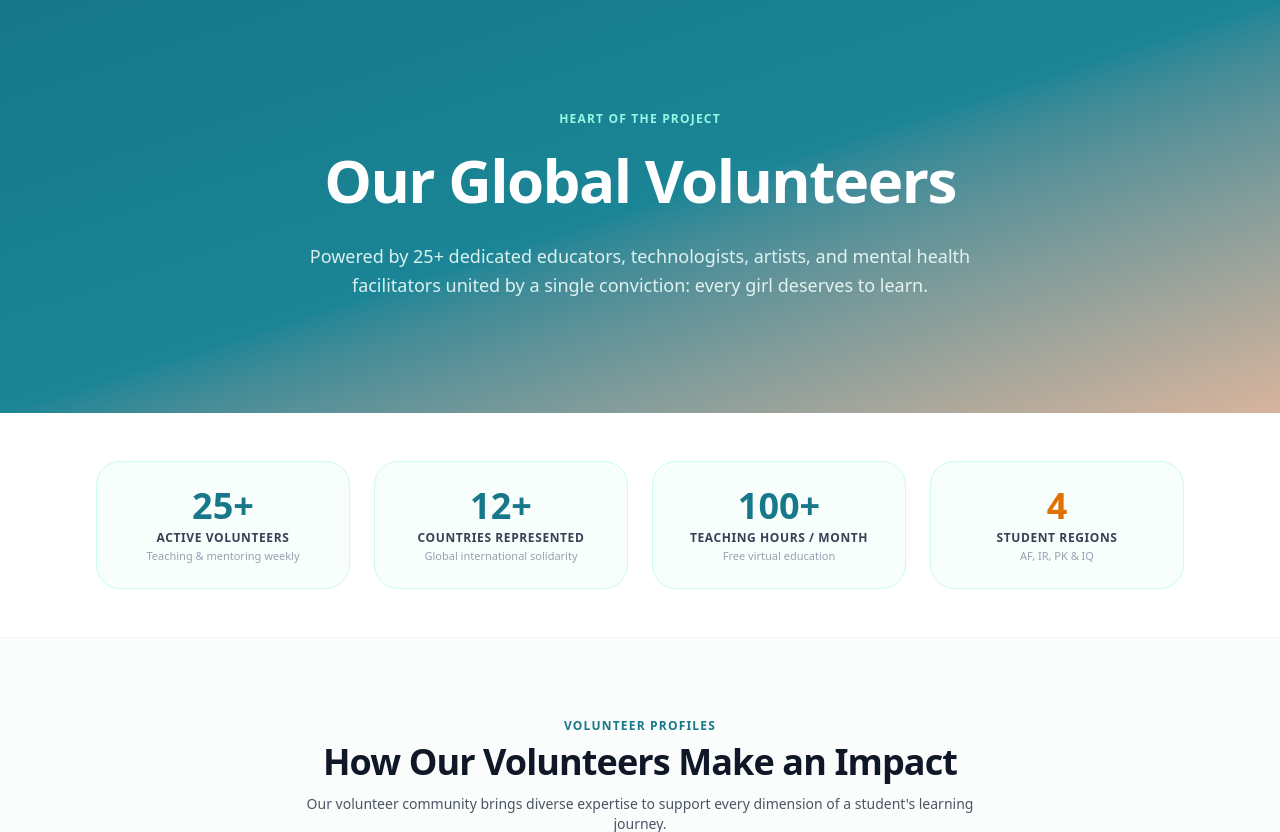
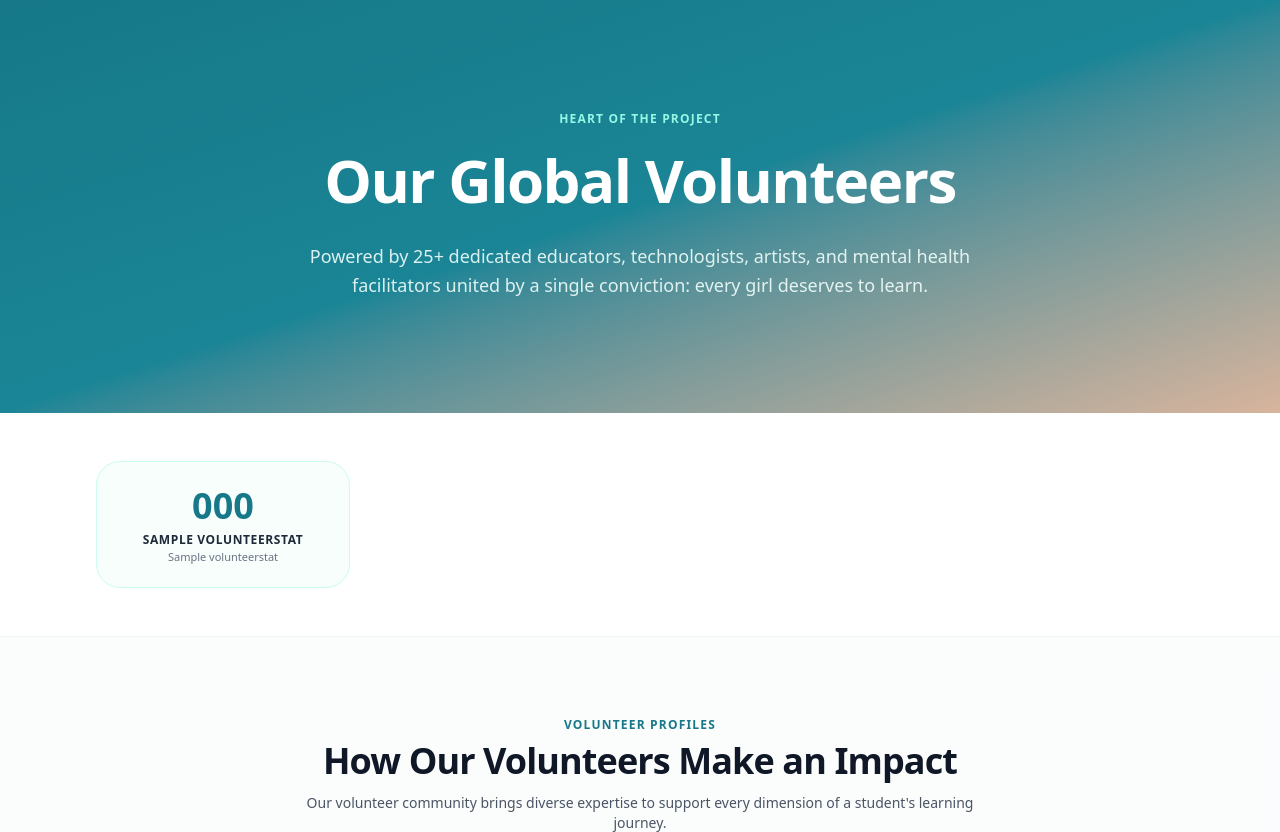
Before and after one commit to KhairullahChakir/educacion-para-ella, a Django app: page /volunteers/ in a window 1280 px wide. Shown: the part 98-930 px from the top of the page. Run offline with Django 5.2, Linux system fonts and the light colour scheme; tables that the repository leaves empty hold one stand-in row (values such as "Sample post").

Commit message:
Make impact numbers and statistics dynamic on Volunteers page with VolunteerStat model and editable Django Admin table

```diff
--- a/core/models.py
+++ b/core/models.py
@@ -235,3 +235,33 @@ class CountryReach(models.Model):
 
     def __str__(self):
         return f"{self.country_name} ({self.country_code})"
+
+
+class VolunteerStat(models.Model):
+    """Dynamic impact numbers and statistics strip displayed on the Volunteers page."""
+    number_value = models.CharField(max_length=50, default="25+", help_text="The stat number / metric (e.g. 25+, 12+, 100+, 4)")
+    label = models.CharField(max_length=100, help_text="Stat label (e.g. Active Volunteers, Countries Represented)")
+    subtitle = models.CharField(max_length=150, help_text="Stat subtitle explanation (e.g. Teaching & mentoring weekly)")
+    color_accent = models.CharField(max_length=30, default="teal", choices=[('teal', 'Teal'), ('amber', 'Amber'), ('blue', 'Blue'), ('purple', 'Purple')], help_text="Number highlight color")
+    order = models.PositiveIntegerField(default=0, help_text="Display order")
+    is_active = models.BooleanField(default=True, help_text="Active toggle")
+    created_at = models.DateTimeField(auto_now_add=True)
+
+    class Meta:
+        ordering = ['order', '-created_at']
+        verbose_name = "Volunteer Impact Statistic"
+        verbose_name_plural = "Volunteer Impact Statistics"
+
+    def __str__(self):
+        return f"{self.number_value} - {self.label}"
+
+    @property
+    def text_color_class(self):
+        if self.color_accent == 'amber':
+            return 'text-amber-600'
+        elif self.color_accent == 'blue':
+            return 'text-blue-600'
+        elif self.color_accent == 'purple':
+            return 'text-purple-600'
+        else:
+            return 'text-[#167888]'
--- a/core/templates/core/volunteers.html
+++ b/core/templates/core/volunteers.html
@@ -15,33 +15,27 @@
     </div>
 </section>
 
-<!-- Impact Stats Strip -->
+<!-- Impact Stats Strip (Dynamic VolunteerStat Backend Data) -->
 <section class="bg-white py-12 border-b border-gray-100">
     <div class="max-w-6xl mx-auto px-4 sm:px-6 lg:px-8">
         <div class="grid grid-cols-2 lg:grid-cols-4 gap-6">
-            <div class="p-6 bg-teal-50/50 rounded-3xl border border-teal-100 text-center">
-                <p class="text-3xl sm:text-4xl font-black text-[#167888]">25+</p>
-                <p class="mt-1 text-xs font-bold text-gray-700 uppercase tracking-wider">Active Volunteers</p>
-                <p class="text-[11px] text-gray-400 mt-0.5">Teaching & mentoring weekly</p>
+            {% for stat in volunteer_stats %}
+            <div class="p-6 bg-teal-50/50 rounded-3xl border border-teal-100 hover:border-[#167888] hover:shadow-md transition-all text-center group">
+                <p class="text-3xl sm:text-4xl font-black {{ stat.text_color_class }} group-hover:scale-105 transition-transform inline-block">
+                    {{ stat.number_value }}
+                </p>
+                <p class="mt-1.5 text-xs font-bold text-gray-800 uppercase tracking-wider">
+                    {{ stat.label }}
+                </p>
+                <p class="text-[11px] text-gray-500 mt-0.5 leading-tight">
+                    {{ stat.subtitle }}
+                </p>
             </div>
-
-            <div class="p-6 bg-teal-50/50 rounded-3xl border border-teal-100 text-center">
-                <p class="text-3xl sm:text-4xl font-black text-[#167888]">12+</p>
-                <p class="mt-1 text-xs font-bold text-gray-700 uppercase tracking-wider">Countries Represented</p>
-                <p class="text-[11px] text-gray-400 mt-0.5">Global international solidarity</p>
+            {% empty %}
+            <div class="col-span-4 text-center py-6 text-sm text-gray-400">
+                No statistics found. Add them in the Django admin.
             </div>
-
-            <div class="p-6 bg-teal-50/50 rounded-3xl border border-teal-100 text-center">
-                <p class="text-3xl sm:text-4xl font-black text-[#167888]">100+</p>
-                <p class="mt-1 text-xs font-bold text-gray-700 uppercase tracking-wider">Teaching Hours / Month</p>
-                <p class="text-[11px] text-gray-400 mt-0.5">Free virtual education</p>
-            </div>
-
-            <div class="p-6 bg-teal-50/50 rounded-3xl border border-teal-100 text-center">
-                <p class="text-3xl sm:text-4xl font-black text-amber-600">4</p>
-                <p class="mt-1 text-xs font-bold text-gray-700 uppercase tracking-wider">Student Regions</p>
-                <p class="text-[11px] text-gray-400 mt-0.5">AF, IR, PK & IQ</p>
-            </div>
+            {% endfor %}
         </div>
     </div>
 </section>
--- a/core/views.py
+++ b/core/views.py
@@ -10,6 +10,7 @@ from .models import (
     MethodologyPillar,
     MindfulnessIntro,
     CountryReach,
+    VolunteerStat,
 )
 
 
@@ -65,7 +66,10 @@ def mindfulness(request):
 
 def volunteers(request):
     """Our Volunteers page."""
-    return render(request, 'core/volunteers.html')
+    volunteer_stats = VolunteerStat.objects.filter(is_active=True).order_by('order', '-created_at')
+    return render(request, 'core/volunteers.html', {
+        'volunteer_stats': volunteer_stats,
+    })
 
 
 def mission(request):
```
Also changed, not shown: core/admin.py (+10 -0 lines), core/migrations/0010_volunteerstat.py (added), theme/static/css/dist/styles.css.
